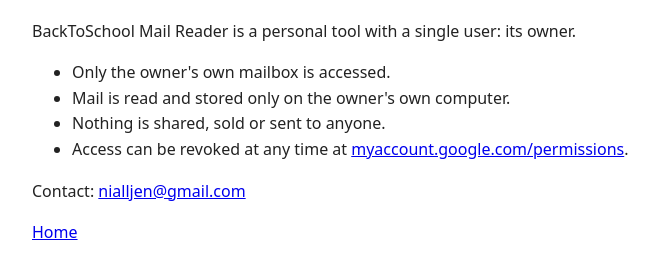
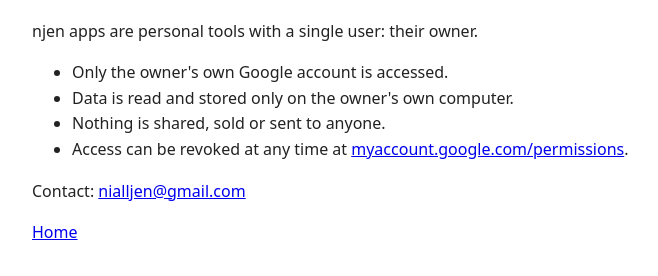
Before and after one commit to nialljenIT365/njen-apps, a plain HTML site: page privacy.html in a window 1280 px wide. Shown: the part 118-394 px from the top of the page, without its empty margins (288-946 px from the left). Drawn offline with Linux system fonts and the light colour scheme.

Commit message:
Name the pages for every personal tool, not one

```diff
--- a/privacy.html
+++ b/privacy.html
@@ -3,15 +3,15 @@
 <head>
 <meta charset="utf-8">
 <meta name="viewport" content="width=device-width, initial-scale=1">
-<title>Privacy policy - BackToSchool Mail Reader</title>
+<title>Privacy policy - njen apps</title>
 <style>body{font-family:system-ui,sans-serif;max-width:40rem;margin:4rem auto;padding:0 1rem;line-height:1.6;color:#222}</style>
 </head>
 <body>
 <h1>Privacy policy</h1>
-<p>BackToSchool Mail Reader is a personal tool with a single user: its owner.</p>
+<p>njen apps are personal tools with a single user: their owner.</p>
 <ul>
-<li>Only the owner's own mailbox is accessed.</li>
-<li>Mail is read and stored only on the owner's own computer.</li>
+<li>Only the owner's own Google account is accessed.</li>
+<li>Data is read and stored only on the owner's own computer.</li>
 <li>Nothing is shared, sold or sent to anyone.</li>
 <li>Access can be revoked at any time at <a href="https://myaccount.google.com/permissions">myaccount.google.com/permissions</a>.</li>
 </ul>
```
Also changed, not shown: index.html (+3 -3 lines).
